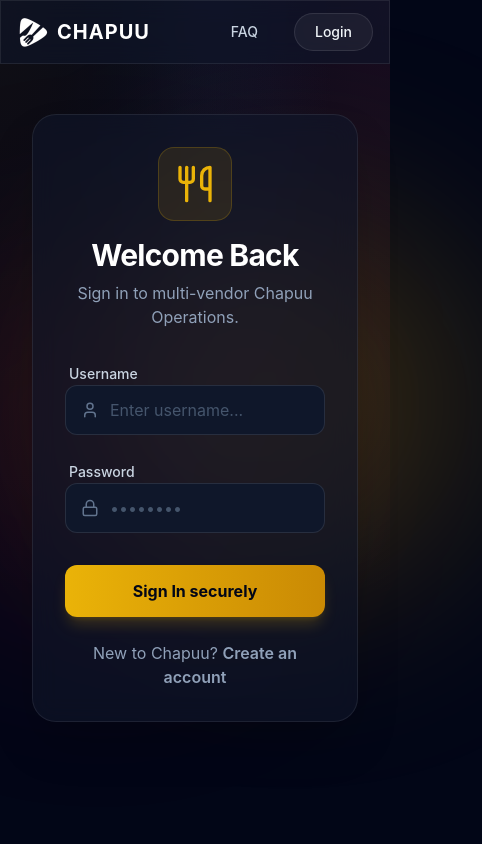
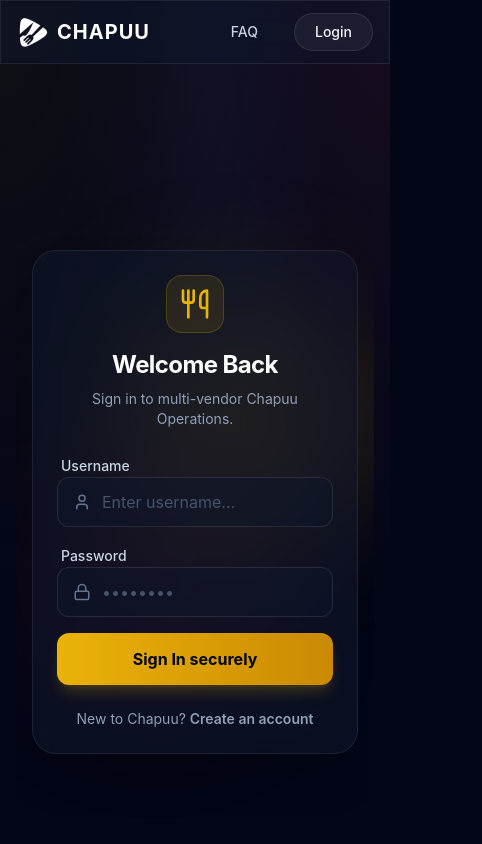
Before and after one commit to beatussimon/chapuu-web-frontend, a React app: page /login in a window 390 px wide. Shown: the top 844 px of the page, 482 px wide, since content can reach past the window. Built offline with nearby package versions, Linux system fonts and the light colour scheme; no server answers; the HTML template or start-up script is replaced by a standard one.

Commit message:
style(login): improve mobile responsiveness and alignment

```diff
--- a/src/pages/Login.jsx
+++ b/src/pages/Login.jsx
@@ -35,26 +35,26 @@
     };
 
     return (
-        <div className="min-h-[80vh] flex items-center justify-center p-4">
+        <div className="min-h-screen flex items-center justify-center p-4 sm:p-6 lg:p-8 overflow-hidden relative">
 
             {/* Background decorative elements */}
-            <div className="absolute top-1/4 left-1/4 w-96 h-96 bg-primary-500/20 rounded-full blur-[100px] pointer-events-none"></div>
-            <div className="absolute bottom-1/4 right-1/4 w-96 h-96 bg-red-500/10 rounded-full blur-[100px] pointer-events-none"></div>
+            <div className="absolute top-1/4 left-1/4 w-64 h-64 sm:w-96 sm:h-96 bg-primary-500/20 rounded-full blur-[60px] sm:blur-[100px] pointer-events-none"></div>
+            <div className="absolute bottom-1/4 right-1/4 w-64 h-64 sm:w-96 sm:h-96 bg-red-500/10 rounded-full blur-[60px] sm:blur-[100px] pointer-events-none"></div>
 
             <motion.div
                 initial={{ opacity: 0, y: 20 }}
                 animate={{ opacity: 1, y: 0 }}
-                className="w-full max-w-md glass-dark rounded-3xl p-8 border border-white/10 shadow-2xl relative z-10"
+                className="w-full max-w-md glass-dark rounded-3xl p-6 sm:p-8 border border-white/10 shadow-2xl relative z-10"
             >
-                <div className="flex flex-col items-center mb-8">
-                    <div className="bg-primary-500/10 p-4 rounded-2xl mb-4 border border-primary-500/20">
-                        <Utensils size={40} className="text-primary-500" />
+                <div className="flex flex-col items-center mb-6 sm:mb-8">
+                    <div className="bg-primary-500/10 p-3 sm:p-4 rounded-2xl mb-4 border border-primary-500/20">
+                        <Utensils size={32} className="text-primary-500 sm:w-[40px] sm:h-[40px]" />
                     </div>
-                    <h2 className="text-3xl font-bold tracking-tight text-white mb-2">Welcome Back</h2>
-                    <p className="text-slate-400 text-center">Sign in to multi-vendor Chapuu Operations.</p>
+                    <h2 className="text-2xl sm:text-3xl font-bold tracking-tight text-white mb-2 text-center">Welcome Back</h2>
+                    <p className="text-sm sm:text-base text-slate-400 text-center">Sign in to multi-vendor Chapuu Operations.</p>
                 </div>
 
-                <form onSubmit={handleSubmit} className="space-y-6">
+                <form onSubmit={handleSubmit} className="space-y-4 sm:space-y-6">
                     <div className="space-y-2">
                         <label className="text-sm font-medium text-slate-300 ml-1">Username</label>
                         <div className="relative">
@@ -66,7 +66,7 @@
                                 required
                                 value={username}
                                 onChange={(e) => setUsername(e.target.value)}
-                                className="w-full bg-dark-900 border border-white/10 focus:border-primary-500 focus:ring-1 focus:ring-primary-500 rounded-xl py-3 pl-11 pr-4 text-slate-100 placeholder-slate-600 transition-all outline-none"
+                                className="w-full bg-dark-900/50 border border-white/10 focus:border-primary-500 focus:ring-1 focus:ring-primary-500 rounded-xl py-3 pl-11 pr-4 text-slate-100 placeholder-slate-600 transition-all outline-none text-base"
                                 placeholder="Enter username..."
                             />
                         </div>
@@ -83,7 +83,7 @@
                                 required
                                 value={password}
                                 onChange={(e) => setPassword(e.target.value)}
-                                className="w-full bg-dark-900 border border-white/10 focus:border-primary-500 focus:ring-1 focus:ring-primary-500 rounded-xl py-3 pl-11 pr-4 text-slate-100 placeholder-slate-600 transition-all outline-none"
+                                className="w-full bg-dark-900/50 border border-white/10 focus:border-primary-500 focus:ring-1 focus:ring-primary-500 rounded-xl py-3 pl-11 pr-4 text-slate-100 placeholder-slate-600 transition-all outline-none text-base"
                                 placeholder="••••••••"
                             />
                         </div>
@@ -92,16 +92,14 @@
                     <button
                         type="submit"
                         disabled={loading}
-                        className="w-full mt-8 bg-gradient-to-r from-primary-500 to-primary-600 hover:from-primary-400 hover:to-primary-500 text-dark-950 font-bold py-3.5 rounded-xl transition-all shadow-lg shadow-primary-500/20 disabled:opacity-50 disabled:cursor-not-allowed flex items-center justify-center gap-2 transform hover:-translate-y-0.5 active:translate-y-0"
+                        className="w-full mt-4 sm:mt-6 bg-gradient-to-r from-primary-500 to-primary-600 hover:from-primary-400 hover:to-primary-500 text-dark-950 font-bold py-3.5 rounded-xl transition-all shadow-lg shadow-primary-500/20 disabled:opacity-50 disabled:cursor-not-allowed flex items-center justify-center gap-2 transform hover:-translate-y-0.5 active:translate-y-0 text-base"
                     >
                         {loading ? <Loader2 className="animate-spin" size={20} /> : "Sign In securely"}
                     </button>
                 </form>
 
-
-
-                <div className="mt-6 text-center">
-                    <p className="text-slate-400">
+                <div className="mt-6 sm:mt-8 text-center">
+                    <p className="text-slate-400 text-sm sm:text-base">
                         New to Chapuu?{' '}
                         <Link to="/register" className="text-primary-400 hover:text-primary-300 font-semibold transition-colors">
                             Create an account
```
